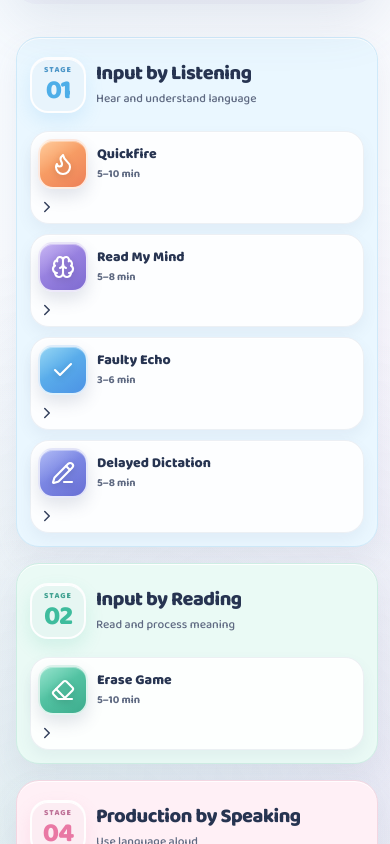
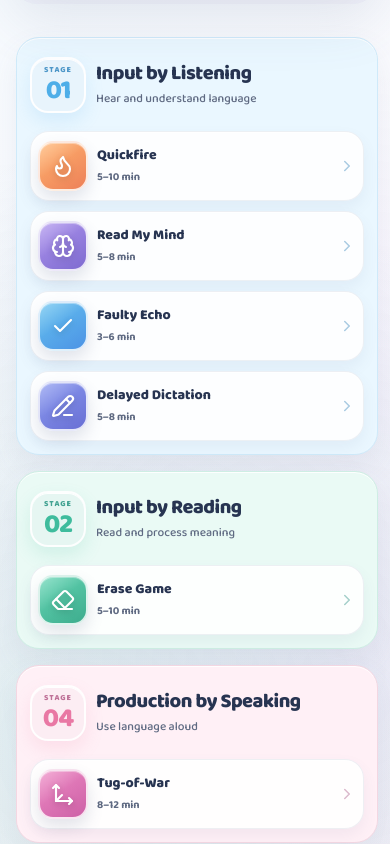
Before and after one commit to japaneseboost/gamify, a Next.js app: page /gamify/ in a window 390 px wide. Shown: the part 1720-2564 px from the top of the page. Built offline with nearby package versions, Linux system fonts and the light colour scheme.

Commit message:
Fix flickering activity card hover states

```diff
--- a/app/globals.css
+++ b/app/globals.css
@@ -923,7 +923,7 @@ button:focus-visible,textarea:focus-visible,input:focus-visible,select:focus-vis
 .stage-activity{
   min-height:70px;
   display:grid;
-  grid-template-columns:52px minmax(0,1fr);
+  grid-template-columns:52px minmax(0,1fr) 18px;
   align-items:center;
   gap:10px;
   padding:8px 12px 8px 8px;
@@ -932,16 +932,18 @@ button:focus-visible,textarea:focus-visible,input:focus-visible,select:focus-vis
   color:var(--pastel-ink);
   background:rgba(255,255,255,.88);
   box-shadow:inset 0 1px 0 #fff,0 7px 15px rgba(83,101,138,.07);
-  transition:transform 180ms ease,box-shadow 180ms ease,border-color 180ms ease,background 180ms ease;
-}
-.stage-activity:hover{
-  transform:translateY(-3px);
+  touch-action:manipulation;
+  transition:box-shadow 180ms ease,border-color 180ms ease,background 180ms ease,filter 120ms ease;
+}
+.stage-activity:is(:hover,:focus-visible){
+  transform:none;
   border-color:color-mix(in srgb,var(--stage-accent) 34%,white);
   color:var(--pastel-heading);
   background:#fff;
   box-shadow:0 13px 24px color-mix(in srgb,var(--stage-accent) 13%,rgba(74,92,127,.1));
 }
-.stage-activity:active{transform:translateY(-1px) scale(.99)}
+.stage-activity:focus-visible{outline:3px solid color-mix(in srgb,var(--stage-accent) 70%,#26324a);outline-offset:3px}
+.stage-activity:active{transform:none;filter:brightness(.975);box-shadow:inset 0 0 0 2px color-mix(in srgb,var(--stage-accent) 24%,transparent),0 7px 15px rgba(83,101,138,.07)}
 .stage-activity .app-icon{
   width:52px;
   height:52px;
@@ -954,10 +956,12 @@ button:focus-visible,textarea:focus-visible,input:focus-visible,select:focus-vis
   box-shadow:inset 0 1px 0 rgba(255,255,255,.36),0 8px 16px rgba(82,92,133,.16);
   transition:transform 180ms ease,filter 180ms ease;
 }
-.stage-activity:hover .app-icon{transform:scale(1.045);filter:saturate(1.04)!important}
+.stage-activity:is(:hover,:focus-visible) .app-icon{transform:scale(1.04);filter:saturate(1.04)!important}
 .stage-activity .app-icon i{display:none}
 .stage-activity .app-icon svg{width:25px;height:25px;stroke-width:2.1}
-.stage-activity>span:last-child{min-width:0;display:grid;gap:3px;text-align:left}
+.stage-activity>.activity-copy{min-width:0;display:grid;gap:3px;text-align:left}
+.activity-chevron{color:color-mix(in srgb,var(--stage-accent) 62%,#66738b);opacity:.5;transition:transform 180ms ease,opacity 180ms ease,color 180ms ease}
+.stage-activity:is(:hover,:focus-visible) .activity-chevron{color:var(--stage-accent);opacity:1;transform:translateX(2px)}
 .stage-activity strong{overflow:visible;color:var(--pastel-heading);font-size:12px;font-weight:760;line-height:1.18;white-space:normal;text-overflow:clip}
 .stage-activity small{color:#7a8499;font-size:10px;font-weight:620}
 .app-blue{background:linear-gradient(145deg,#64c1ef,#4c93e5)}
@@ -1335,7 +1339,7 @@ button:focus-visible,textarea:focus-visible,input:focus-visible,select:focus-vis
   .rmm-answer-card>strong{font-size:22px}
 }
 @media(prefers-reduced-motion:reduce){
-  .language-chip,.stage-activity,.stage-activity .app-icon,.pack-toolbar button,.launch-button{animation:none!important;transition:none!important}
+  .language-chip,.stage-activity,.stage-activity .app-icon,.activity-chevron,.pack-toolbar button,.launch-button{animation:none!important;transition:none!important}
 }
 
 
@@ -1452,7 +1456,7 @@ body{font-size:16px}
 .stage-index b{font-size:27px}
 .stage-activity{
   min-height:76px;
-  grid-template-columns:56px minmax(0,1fr);
+  grid-template-columns:56px minmax(0,1fr) 18px;
   gap:11px;
 }
 .stage-activity .app-icon{width:56px;height:56px;border-radius:17px}
@@ -1471,7 +1475,7 @@ body{font-size:16px}
   .language-chip{min-height:44px;font-size:14px}
   .lesson-stage h2{font-size:20px}
   .lesson-stage header p{font-size:12px}
-  .stage-activity{min-height:70px;grid-template-columns:50px minmax(0,1fr);gap:9px}
+  .stage-activity{min-height:70px;grid-template-columns:50px minmax(0,1fr) 18px;gap:9px}
   .stage-activity .app-icon{width:50px;height:50px;border-radius:15px}
   .stage-activity .app-icon svg{width:24px;height:24px}
   .stage-activity strong{font-size:14px}
```
